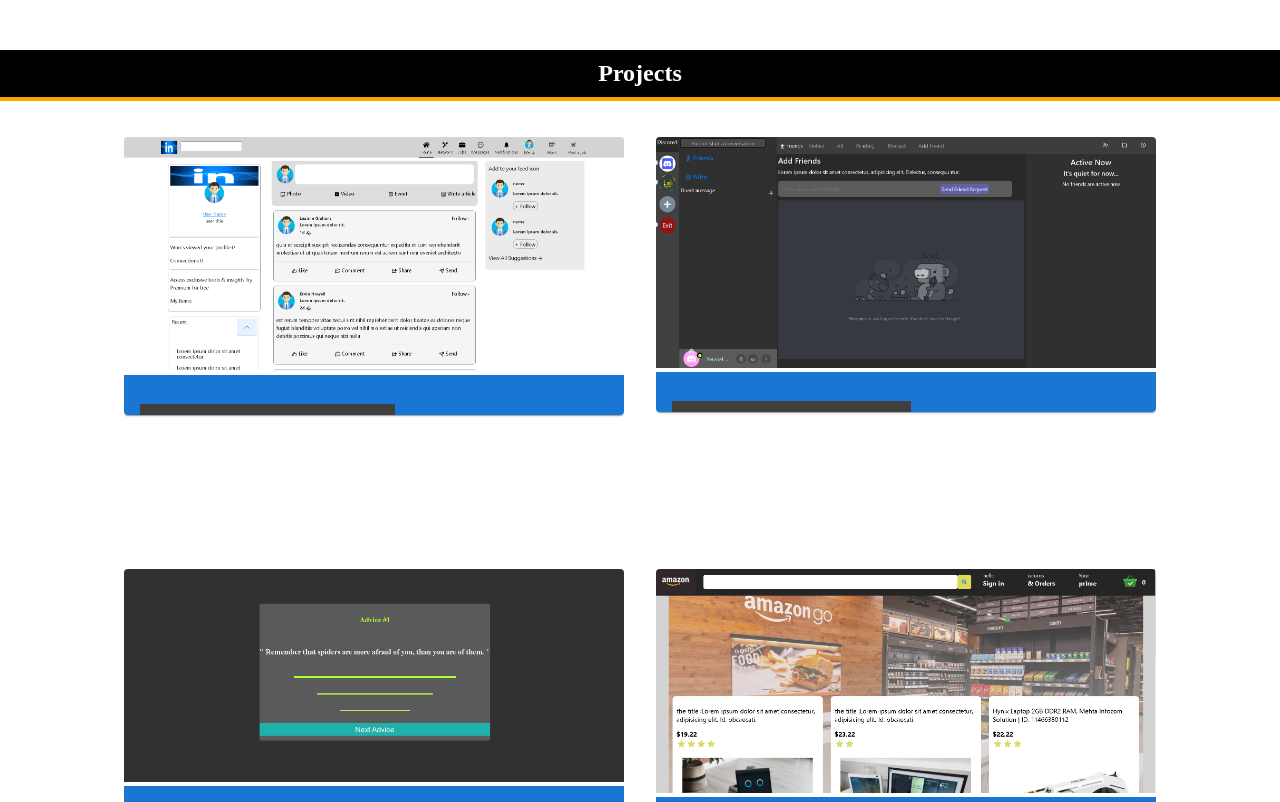
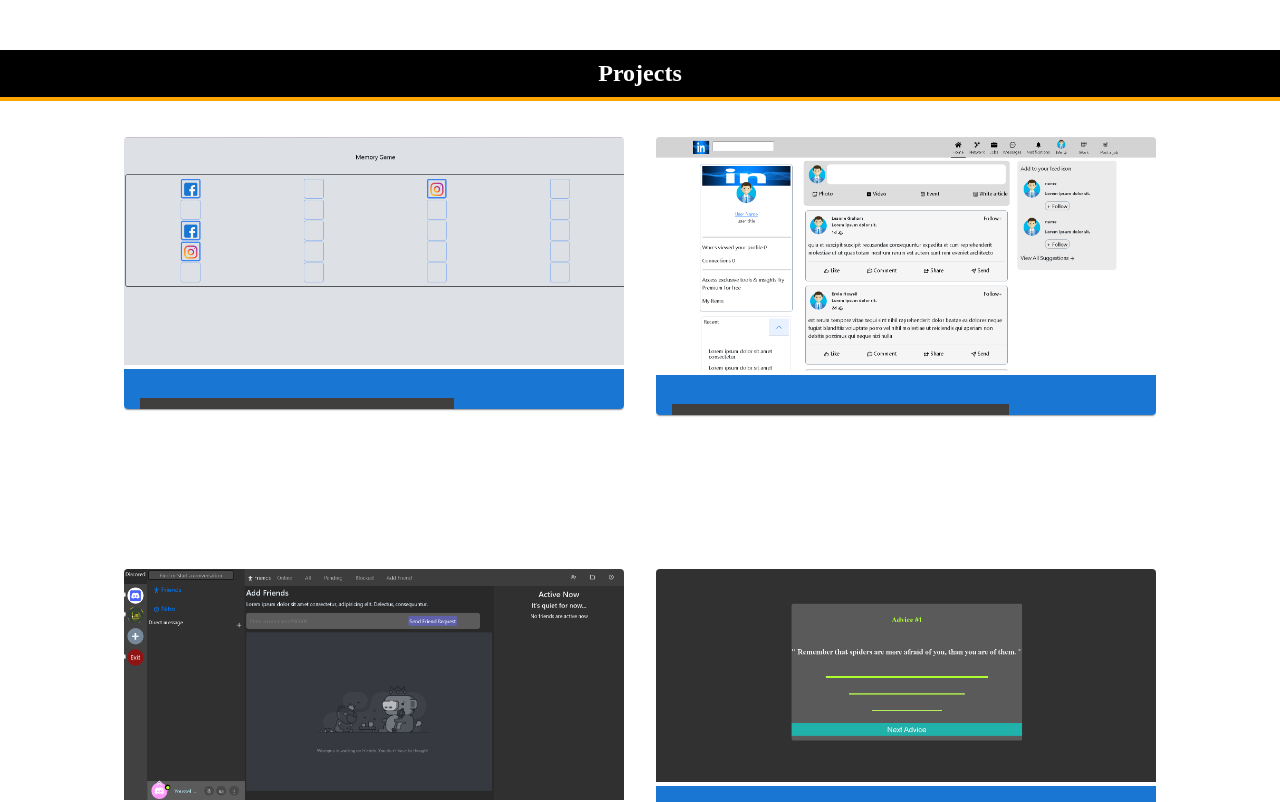
Before and after one commit to yousefjoe1/Portfolio_react, a React (Create React App) app: page / in a window 1280 px wide. Shown: the part 1800-2602 px from the top of the page. Built offline with nearby package versions, Linux system fonts and the light colour scheme.

Commit message:
Adding memory game project

```diff
--- a/src/components/Projects/Projects.jsx
+++ b/src/components/Projects/Projects.jsx
@@ -19,6 +19,7 @@
 import calc from "../../Imgs/calc.png";
 import todo from "../../Imgs/todo.png";
 import wordgame from "../../Imgs/wordgame.png";
+import memoryGame from "../../Imgs/mem-game.png";
 
 import { ThemeChanger } from "../../App";
 
@@ -42,6 +43,25 @@
       <Grid justifyContent={"center"} container>
         <Box className={st.box} m={2} width={"500px"} height={"400px"}>
           <Card>
+            <img src={memoryGame} alt="" />
+            <CardContent className={st.cardclass}>
+              <h2>
+                <a
+                  target="_blank"
+                  href="https://yousefjoe1.github.io/Memory-Game/"
+                >
+                  Click To Visit Memory Game
+                </a>
+              </h2>
+              <h3 className={st.description}>
+                HTML + CSS + JAVASCRIPT + REACT.JS + REACT-TYPESCRIPT +
+                TAILWIND_CSS
+              </h3>
+            </CardContent>
+          </Card>
+        </Box>
+        <Box className={st.box} m={2} width={"500px"} height={"400px"}>
+          <Card>
             <img src={linkedin} alt="" />
             <CardContent className={st.cardclass}>
               <h2>
@@ -49,7 +69,7 @@
                   target="_blank"
                   href="https://yousefjoe1.github.io/linkedIn-clone-2022/"
                 >
-                  Click To Visit LinkedIn
+                  Click To Visit LinkedIn(cloned)
                 </a>
               </h2>
               <h3 className={st.description}>
@@ -67,7 +87,7 @@
                   target="_blank"
                   href="https://yousefjoe1.github.io/discord-clone/#/"
                 >
-                  Click To Visit Discord
+                  Click To Visit Discord(cloned)
                 </a>
               </h2>
               <h3 className={st.description}>
@@ -103,7 +123,7 @@
                   href="https://yousefjoe1.github.io/amazone1/"
                   target="_blank"
                 >
-                  Click To Visit Amazon
+                  Click To Visit Amazon(cloned)
                 </a>
               </h2>
               <h3 className={st.description}>
```
Also changed, not shown: src/Imgs/mem-game.png (added).
